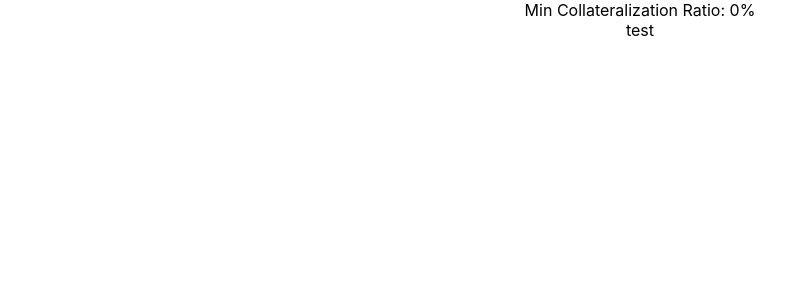
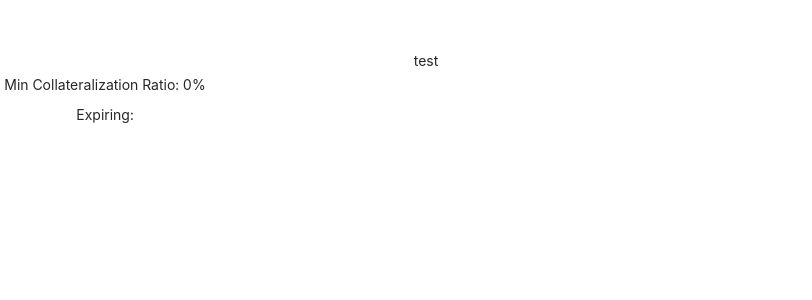
Before and after one commit to 0xshibata/ribbon-front, a React (Create React App) app in the folder mvp/: page / in a window 1280 px wide. Shown: the top 300 px of the page, without its empty margins (0-812 px from the left). Built offline with nearby package versions, Linux system fonts and the light colour scheme.

Commit message:
getting data

```diff
--- a/mvp/package.json
+++ b/mvp/package.json
@@ -6,6 +6,7 @@
     "@testing-library/jest-dom": "^4.2.4",
     "@testing-library/react": "^9.3.2",
     "@testing-library/user-event": "^7.1.2",
+    "antd": "^4.7.0",
     "react": "^16.14.0",
     "react-dom": "^16.14.0",
     "react-scripts": "3.4.3"
--- a/mvp/src/App.css
+++ b/mvp/src/App.css
@@ -1,3 +1,5 @@
+@import "~antd/dist/antd.css";
+
 .App {
   text-align: center;
 }
--- a/mvp/src/components/VaultStatus.js
+++ b/mvp/src/components/VaultStatus.js
@@ -1,25 +1,43 @@
 import React, { useEffect, useState } from "react";
 import Web3 from "web3";
+import { Space } from "antd";
 import { useContracts } from "../utils/contracts";
 
 const VaultStatus = () => {
   const contracts = useContracts();
   const [colRatio, setColRatio] = useState(0.0);
+  const [instrumentName, setInstrumentName] = useState("");
+  const [expiry, setExpiry] = useState("");
 
   useEffect(() => {
     if (contracts !== null && contracts.dojimaInstrument) {
       (async () => {
-        const colRatio = await contracts.dojimaInstrument.methods
+        const { dojimaInstrument } = contracts;
+
+        const colRatio = await dojimaInstrument.methods
           .collateralizationRatio()
           .call();
 
         const colRatioEther = parseFloat(Web3.utils.fromWei(colRatio));
         setColRatio(colRatioEther * 100);
+
+        setInstrumentName(await dojimaInstrument.methods.name().call());
+
+        const expiryDate = new Date(
+          (await dojimaInstrument.methods.expiry().call()) * 1000
+        );
+        setExpiry(expiryDate.toDateString());
       })();
     }
   }, [contracts]);
 
-  return <div>Min Collateralization Ratio: {colRatio}%</div>;
+  return (
+    <Space direction="vertical">
+      <div>{instrumentName}</div>
+      <div>Min Collateralization Ratio: {colRatio}%</div>
+      <div>Expiring: {expiry}</div>
+    </Space>
+  );
 };
 
 export default VaultStatus;
--- a/mvp/src/pages/App.js
+++ b/mvp/src/pages/App.js
@@ -1,5 +1,5 @@
-import React, { useEffect, useState } from "react";
 import "../App.css";
+import React from "react";
 import Web3Wrapper from "../components/Web3Wrapper";
 import VaultManagement from "./VaultManagement";
 
--- a/mvp/src/pages/VaultManagement.js
+++ b/mvp/src/pages/VaultManagement.js
@@ -1,12 +1,17 @@
 import React from "react";
+import { Row, Col } from "antd";
 import VaultStatus from "../components/VaultStatus";
 
 const VaultManagement = () => {
   return (
-    <div>
-      <VaultStatus></VaultStatus>
-      <div>test</div>
-    </div>
+    <Row style={{ paddingTop: 50 }} gutter={[4, 8]}>
+      <Col span={4}>
+        <VaultStatus></VaultStatus>
+      </Col>
+      <Col span={8}>
+        <div>test</div>
+      </Col>
+    </Row>
   );
 };
 
```
Also changed, not shown: 1 other file (tests, documents, lock files or other folders).
